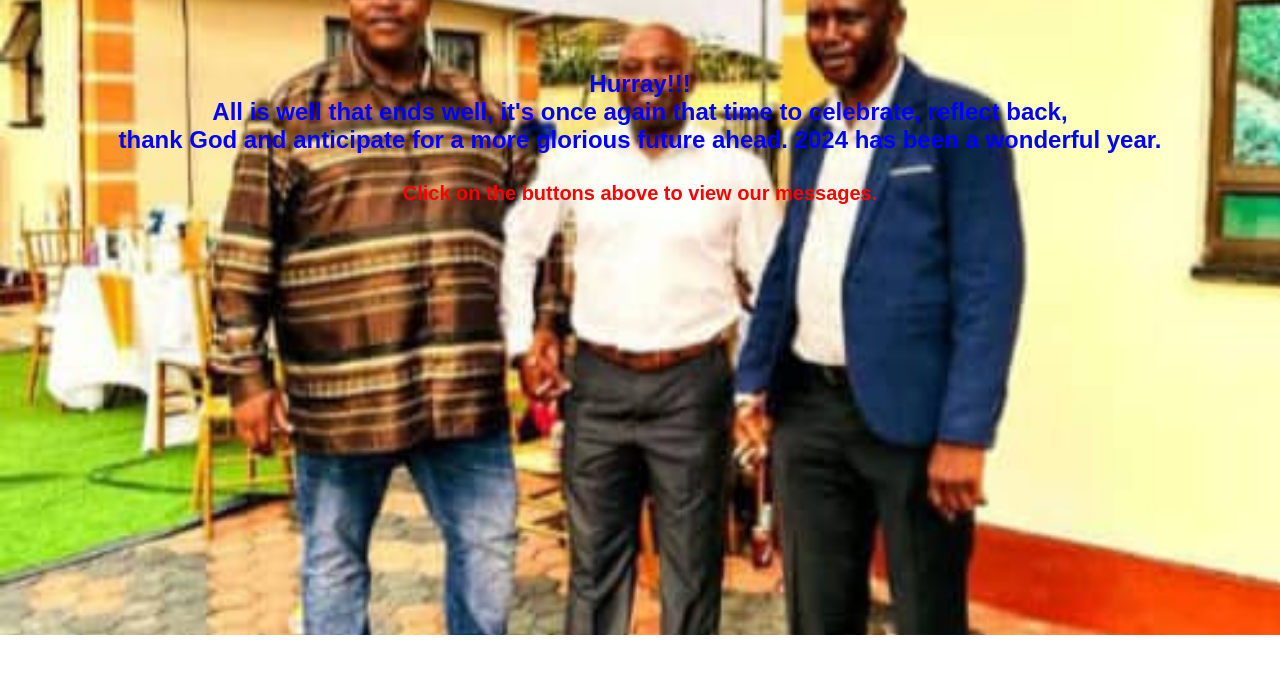
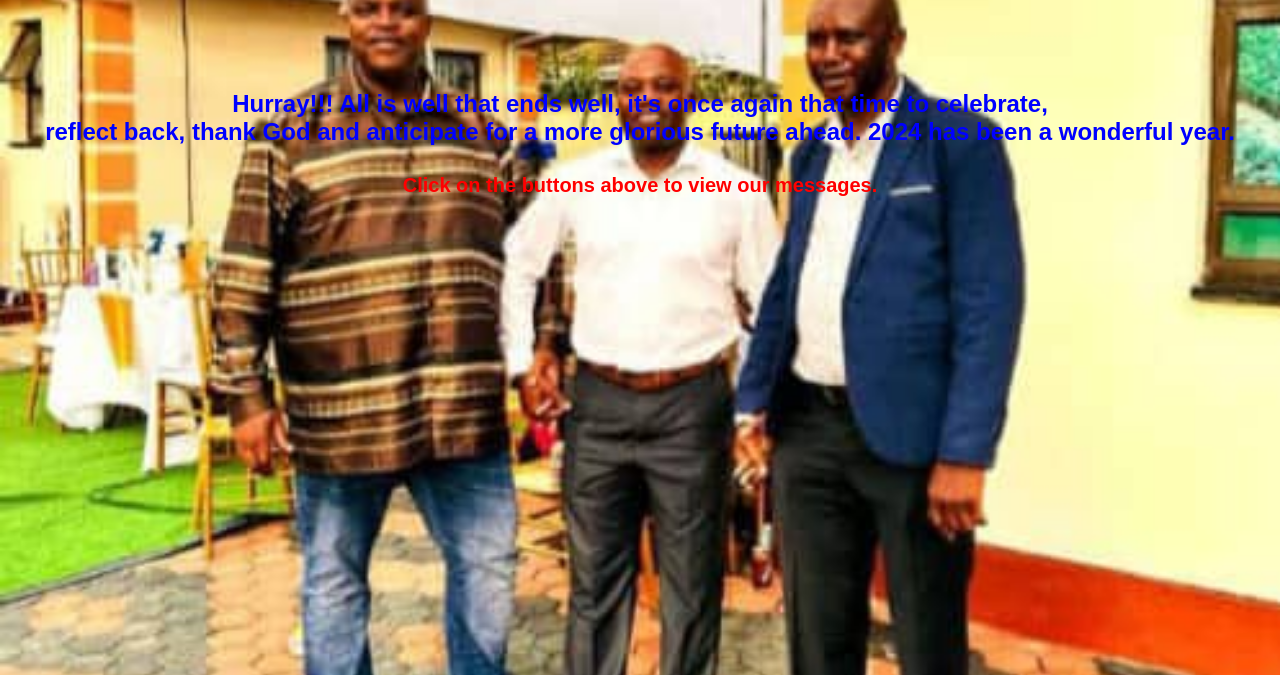
Before and after one commit to Anold39/gratitude-deserved, a plain HTML site: page index.html in a window 1280 px wide. Shown: the part 205-880 px from the top of the page. Before the commit the page ends 840 px from the top, so only its background shows below. Drawn offline with Linux system fonts and the light colour scheme.

Commit message:
Update index.html

```diff
--- a/index.html
+++ b/index.html
@@ -15,7 +15,7 @@
             height: 100vh;
             color: black;
             text-align: center;
-            padding: 20px;
+            padding: 40px;
             background-size: cover;
             background-position: center;
         }
@@ -111,7 +111,7 @@ nav :hover {
 
     <div id="home" class="page">
         <h1 class="h1b">Cheers to Happy Holidays!</h1>
-        <p class="p3">Hurray!!!<br> All is well  that ends well, it's once again that time to celebrate, reflect back,<br>
+        <p class="p3">Hurray!!! All is well  that ends well, it's once again that time to celebrate,<br> reflect back,
             thank God and anticipate for a more glorious future ahead. 2024 has been a wonderful year.</p>
         <p class="p2"><small>Click on the buttons above to view our messages.</small></p>
     </div>
```
